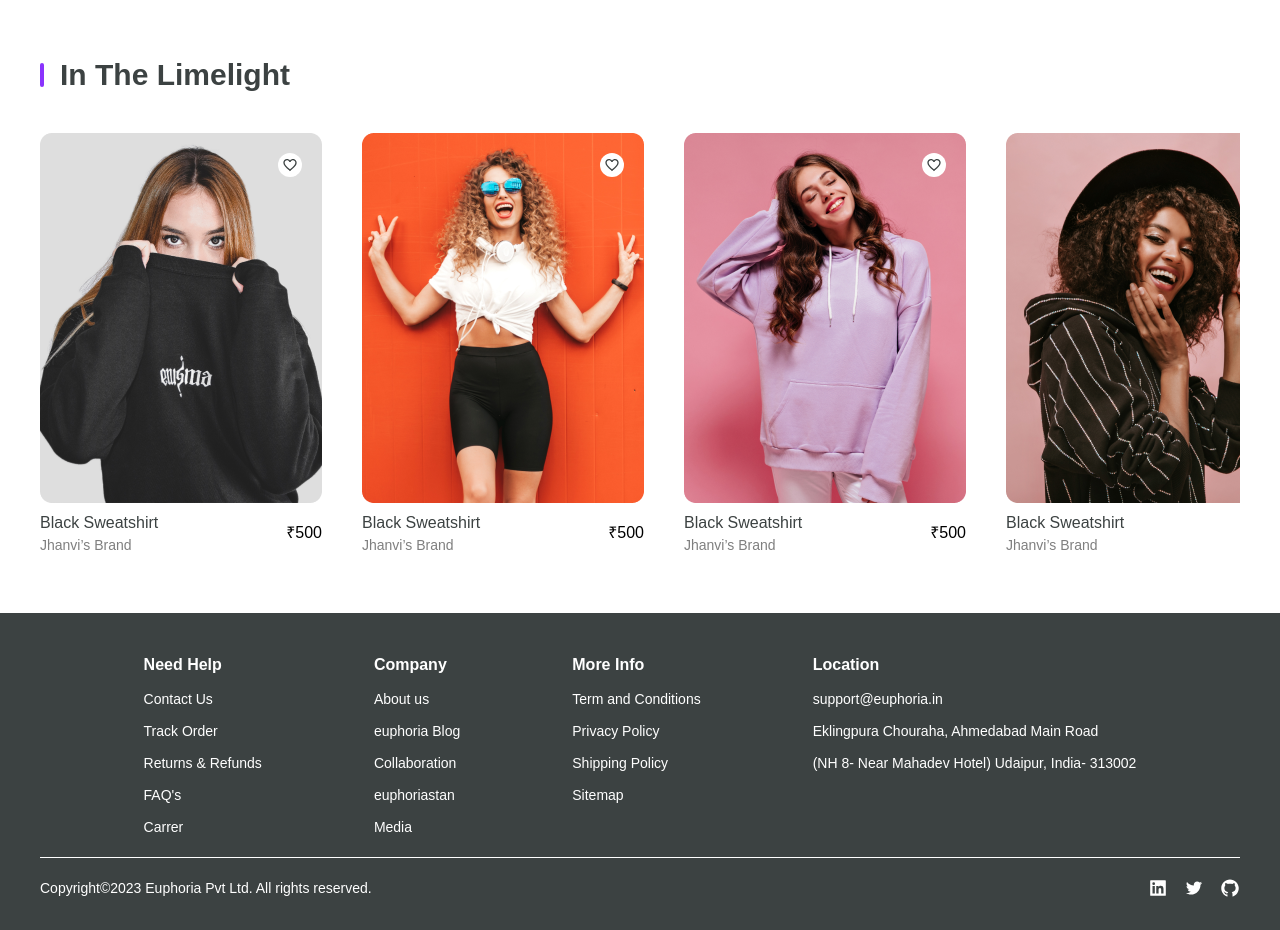
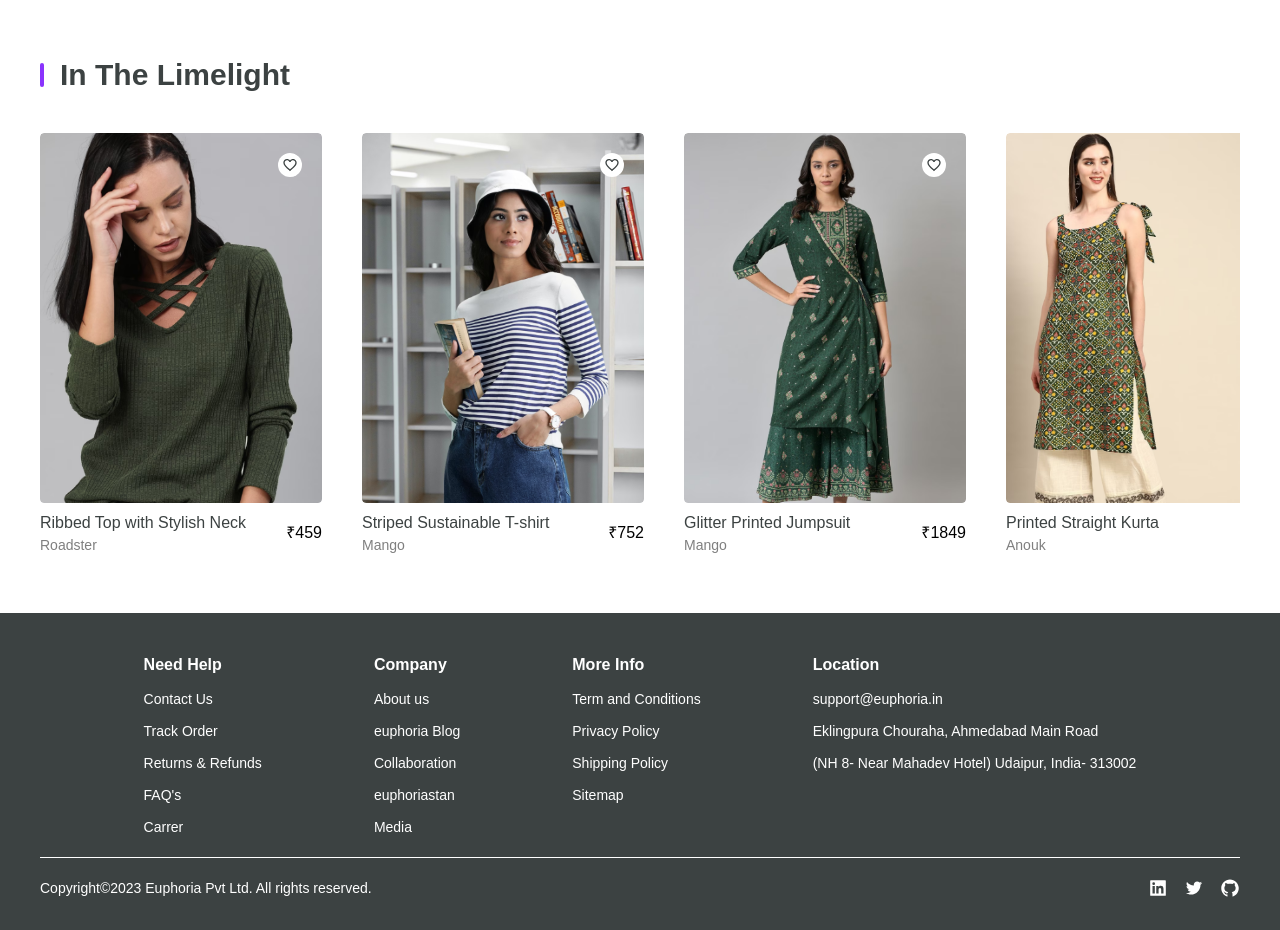
Before and after one commit to PrtHub/Euphoria-EcommerceApplication, a React (Vite) app: page / in a window 1280 px wide. Shown: the part 3940-4870 px from the top of the page. Built offline with nearby package versions, Linux system fonts and the light colour scheme; a web font is replaced by a local one.

Commit message:
Trending or LimeLight section completed

```diff
--- a/src/components/shop/LimeLight.jsx
+++ b/src/components/shop/LimeLight.jsx
@@ -1,16 +1,20 @@
-import { InLimeLight } from "../../data/data"
+
+import { products } from "../../data/data"
 import ProductCard from "../Card/ProductCard"
 import TitleCard from "../Card/TitleCard"
 
 
 const LimeLight = () => {
+  const category = 'treanding'
+
+  const filteredProduct = products.filter((product) => product.category === category)
   return (
     <section className="w-full h-full flex flex-col items-start px-5 xl:px-10 py-10 gap-10">
       <TitleCard title="In the Limelight"/>
       <section className="w-full h-full flex flex-row gap-10 overflow-x-scroll">
-        {InLimeLight?.map((product) => (
+        {filteredProduct?.map((product) => (
           <main key={product.id}>
-            <ProductCard img={product.img} title={product.title} price={product.price} brand={product.brand}/>
+            <ProductCard id={product.id} img={product.img} title={product.title} price={product.price} brand={product.brand}/>
           </main>
         ))}
       </section>
--- a/src/data/data.js
+++ b/src/data/data.js
@@ -30,6 +30,7 @@ import {
   usPolo,
 } from "../assets";
 import { jumpsuit, shirt, shorts, sweater, track, top1, coords, casual1, casual2, casual3, casual4, casual5, sweater1, sweater2, sweater3, sweater4, sweater5, track1, track2, track3, track4, track5, short1, short2, short3, short4, short5, co1, co2, co3, co4, co5, jump1, jump2, jump3, jump4, jump5, top2, top3, top4, top5, top6 } from "../assets/images/Arrival";
+import { T1, T2, T3, T4, T5, T6 } from "../assets/images/Trending";
 
 export const Newproducts = [
   {
@@ -635,6 +636,82 @@ export const InLimeLight = [
 ];
 
 export const products = [
+
+  //Trending
+  {
+    id: 2432,
+    img: T1,
+    title: "Ribbed Top with Stylish Neck",
+    brand: "Roadster",
+    price: "459",
+    category: "treanding",
+    color: "olive green",
+    tag: "top",
+    range: "Under 500",
+    isNew: false,
+  },
+  {
+    id: 2433,
+    img: T2,
+    title: "Striped Sustainable T-shirt",
+    brand: "Mango",
+    price: "752",
+    category: "treanding",
+    color: "white",
+    tag: "t-shirt",
+    range: "Under 1000",
+    isNew: false,
+  },
+  {
+    id: 2434,
+    img: T3,
+    title: "Glitter Printed Jumpsuit",
+    brand: "Mango",
+    price: "1849",
+    category: "treanding",
+    color: "green",
+    tag: "jumpsuit",
+    range: "Under 2000",
+    isNew: false,
+  },
+  {
+    id: 2435,
+    img: T4,
+    title: "Printed Straight Kurta",
+    brand: "Anouk",
+    price: "449",
+    category: "treanding",
+    color: "green",
+    tag: "kurta",
+    range: "Under 500",
+    isNew: false,
+  },
+  {
+    id: 2436,
+    img: T5,
+    title: "Puff Sleeve Tie-Up Mini Dress",
+    brand: "Tokyo Talkies",
+    price: "495",
+    category: "treanding",
+    color: "pink",
+    tag: "dress",
+    range: "Under 500",
+    isNew: false,
+  },
+  {
+    id: 2436,
+    img: T6,
+    title: "Ethnic Printed Midi Dress",
+    brand: "Deewa",
+    price: "798",
+    category: "treanding",
+    color: "maroon",
+    tag: "dress",
+    range: "Under 500",
+    isNew: false,
+  },
+
+
   {
     id: 13,
     img: Shirt,
```
